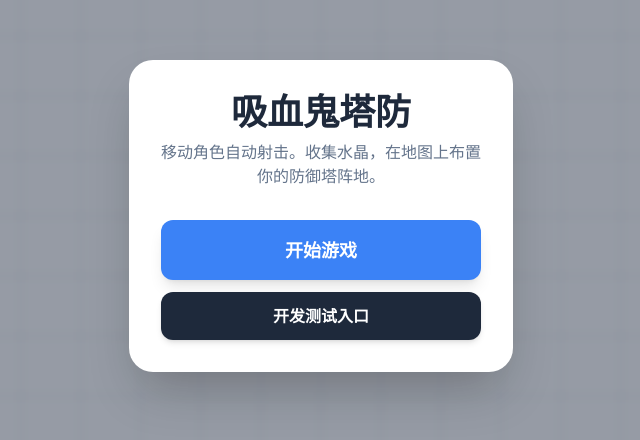
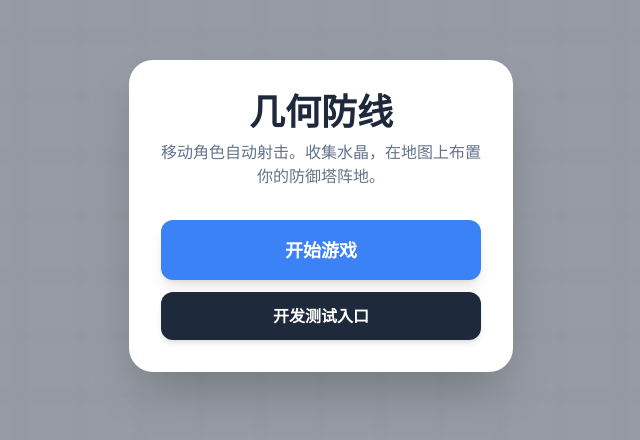
Before and after one commit to onovich/GeoGuard, a React (Vite) app: page / in a window 1280 px wide. Shown: the part 184-624 px from the top of the page, without its empty margins (319-959 px from the left). Built offline with nearby package versions, Linux system fonts and the light colour scheme.

Commit message:
Rename project to 几何防线

```diff
--- a/index.html
+++ b/index.html
@@ -3,7 +3,7 @@
   <head>
     <meta charset="UTF-8" />
     <meta name="viewport" content="width=device-width, initial-scale=1.0" />
-    <title>GeoGuard</title>
+    <title>几何防线 - GeoGuard</title>
   </head>
   <body>
     <div id="root"></div>
--- a/src/data/gameConfig.js
+++ b/src/data/gameConfig.js
@@ -391,7 +391,7 @@ export const BOSS_ORDER = [
 ];
 
 export const UI_COPY = {
-  startTitle: '吸血鬼塔防',
+  startTitle: '几何防线',
   gameOverTitle: '防线崩溃',
   startDescription: '移动角色自动射击。收集水晶，在地图上布置你的防御塔阵地。',
   controlsPc: '电脑：WASD/方向键移动，从底部拖拽塔卡到场地里建造。',
```
